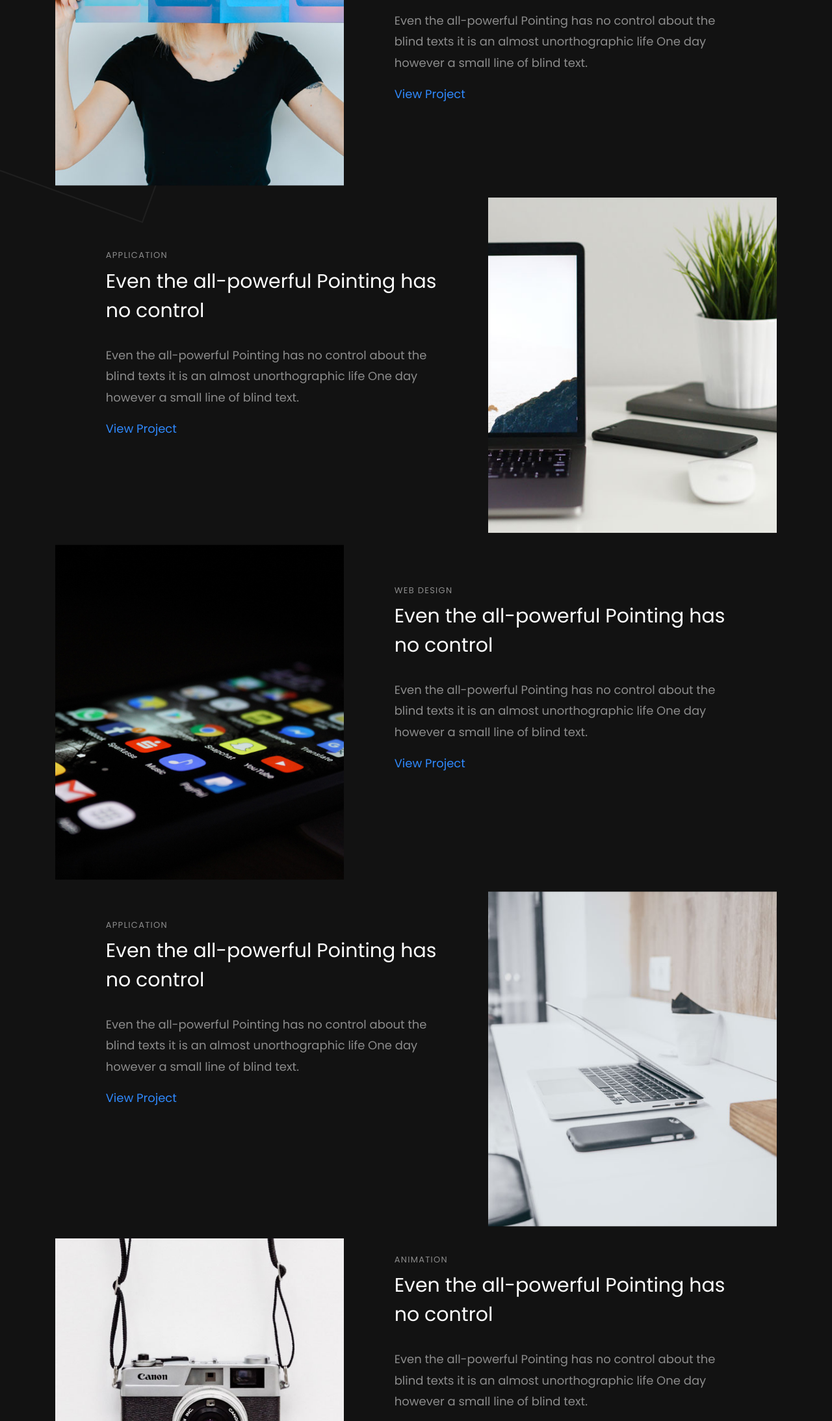
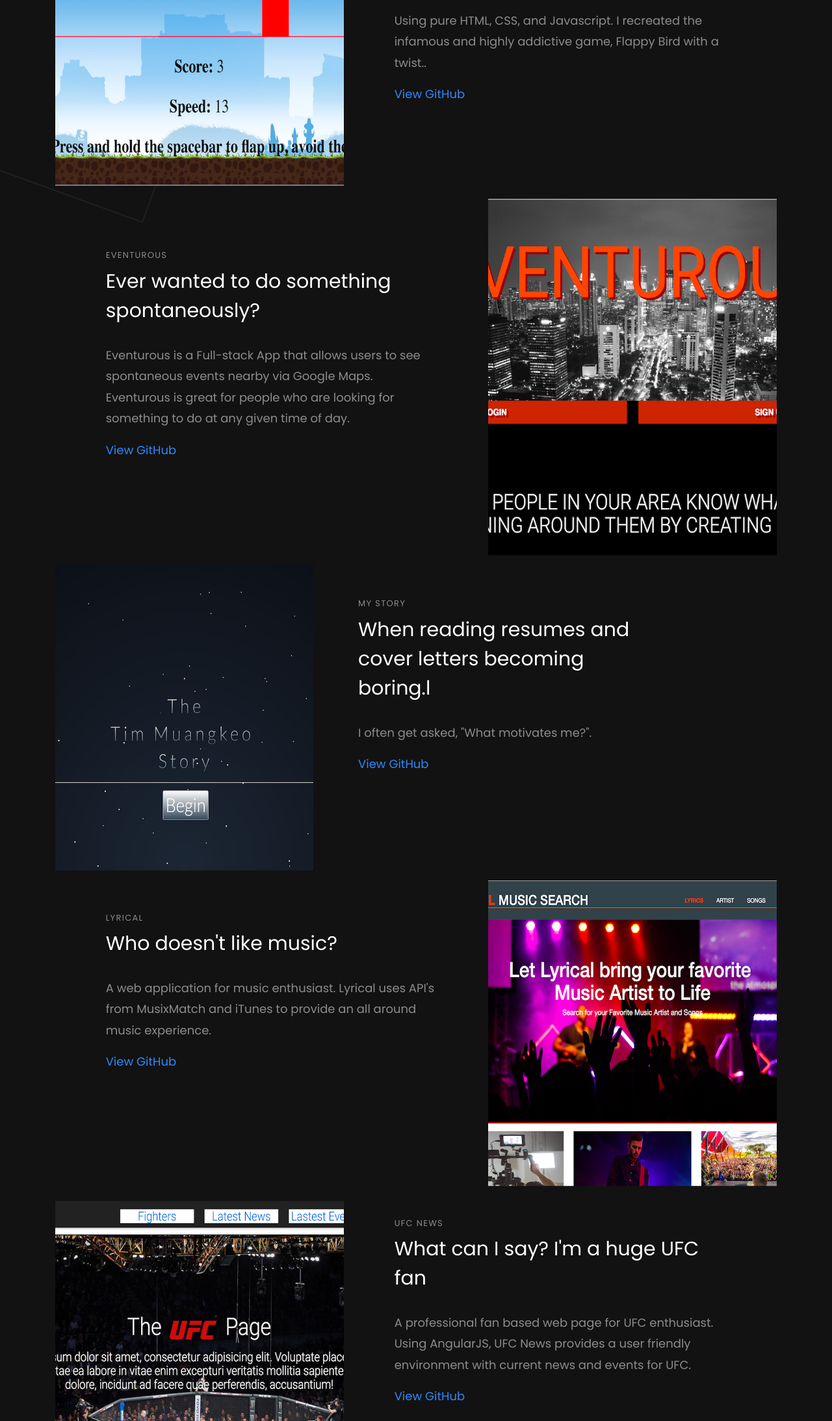
Before and after one commit to ttmuangkeo/ttmuangkeo.github.io, a plain HTML site: page portfolio.html in a window 1280 px wide. Shown: the part 613-2800 px from the top of the page at 65% size. Drawn offline with Linux system fonts and the light colour scheme; some packages are replaced by stand-ins of ours; no server answers; files whose address does not match are found by name.

Commit message:
cleaned up UI

```diff
--- a/portfolio.html
+++ b/portfolio.html
@@ -1,7 +1,7 @@
 <!DOCTYPE html>
 <html lang="en">
   <head>
-    <title>Beckham - Free Bootstrap 4 Template by Colorlib</title>
+    <title>Tim Muangkeo | Portfolio | Developer</title>
     <meta charset="utf-8">
     <meta name="viewport" content="width=device-width, initial-scale=1, shrink-to-fit=no">
 
@@ -37,18 +37,18 @@
     <nav id="colorlib-main-nav" role="navigation">
       <a href="#" class="js-colorlib-nav-toggle colorlib-nav-toggle active"><i></i></a>
       <div class="js-fullheight colorlib-table">
-      	<div class="img" style="background-image: url(images/author-2.jpg);"></div>
+      	<div class="img" style="background-image: url(images/img1.jpg);"></div>
         <div class="colorlib-table-cell js-fullheight">
           <div class="row no-gutters">
             <div class="col-md-12 text-center">
-              <h1 class="mb-4"><a href="index.html" class="logo">Beckham Muff</a></h1>
+              <h1 class="mb-4"><a href="index.html" class="logo">Tim Muangkeo</a></h1>
               <ul>
                 <li><a href="index.html"><span><small>01</small>Home</span></a></li>
                 <li><a href="about.html"><span><small>02</small>Resume</span></a></li>
-                <li><a href="services.html"><span><small>03</small>Services</span></a></li>
+   <!--              <li><a href="services.html"><span><small>03</small>Services</span></a></li> -->
                 <li class="active"><a href="portfolio.html"><span><small>04</small>Portfolio</span></a></li>
-                <li><a href="blog.html"><span><small>05</small>Blog</span></a></li>
-                <li><a href="contact.html"><span><small>06</small>Contact</span></a></li>
+       <!--          <li><a href="blog.html"><span><small>05</small>Blog</span></a></li> -->
+<!--                 <li><a href="contact.html"><span><small>06</small>Contact</span></a></li> -->
               </ul>
             </div>
           </div>
@@ -62,7 +62,7 @@
           <div class="row">
             <div class="col-md-12">
               <div class="colorlib-navbar-brand">
-                <a class="colorlib-logo" href="index.html"><span class="logo-img" style="background-image: url(images/person_1.jpg);"></span>Beckham Muff</a>
+                <a class="colorlib-logo" href="index.html"><span class="logo-img" style="background-image: url(images/image3.jpg);"></span>Tim Muangkeo</a>
               </div>
               <a href="#" class="js-colorlib-nav-toggle colorlib-nav-toggle"><i></i></a>
             </div>
@@ -80,81 +80,81 @@
           </div>
           <div class="row no-gutters">
 	          <div class="block-3 d-md-flex ftco-animate" data-scrollax-parent="true">
-	            <a href="portfolio-single.html" class="image d-flex justify-content-center align-items-center" style="background-image: url('images/work-1.jpg'); " data-scrollax=" properties: { translateY: '-30%'}">
+	            <a href="https://ttmuangkeo.github.io/flappy-bird/" class="image d-flex justify-content-center align-items-center" style="background-image: url('images/portfolio/1.png'); " data-scrollax=" properties: { translateY: '-30%'}">
 	              <div class="icon d-flex text-center justify-content-center align-items-center">
 	                <span class="icon-search"></span>
 	              </div>
 	            </a>
 	            <div class="text">
-	              <h4 class="subheading">Illustration</h4>
-	              <h2 class="heading"><a href="portfolio-single.html">Even the all-powerful Pointing has no control</a></h2>
-	              <p>Even the all-powerful Pointing has no control about the blind texts it is an almost unorthographic life One day however a small line of blind text.</p>
-	              <p><a href="#">View Project</a></p>
+	              <h4 class="subheading">Flappy Bird</h4>
+	              <h2 class="heading"><a href="portfolio-single.html">Flappy Bird was created in 2-3 days? Hold my beer...</a></h2>
+	              <p>Using pure HTML, CSS, and Javascript. I recreated the infamous and highly addictive game, Flappy Bird with a twist..</p>
+	              <p><a href="https://github.com/ttmuangkeo/flappy-bird">View GitHub</a></p>
 	            </div>
 	          </div>
 	          <div class="block-3 d-md-flex ftco-animate" data-scrollax-parent="true">
-	            <a href="portfolio-single.html" class="image order-2 d-flex justify-content-center align-items-center" style="background-image: url('images/work-2.jpg'); " data-scrollax=" properties: { translateY: '-30%'}">
+	            <a href="https://eventurous.herokuapp.com" class="image order-2 d-flex justify-content-center align-items-center" style="background-image: url('images/portfolio/2.png'); " data-scrollax=" properties: { translateY: '-30%'}">
 	              <div class="icon d-flex text-center justify-content-center align-items-center">
 	                <span class="icon-search"></span>
 	              </div>
 	            </a>
 	            <div class="text order-1">
-	              <h4 class="subheading">Application</h4>
-	              <h2 class="heading"><a href="portfoli-singleo.html">Even the all-powerful Pointing has no control</a></h2>
-	              <p>Even the all-powerful Pointing has no control about the blind texts it is an almost unorthographic life One day however a small line of blind text.</p>
-	              <p><a href="#">View Project</a></p>
+	              <h4 class="subheading">Eventurous</h4>
+	              <h2 class="heading"><a href="portfoli-singleo.html">Ever wanted to do something spontaneously?</a></h2>
+	              <p>Eventurous is a Full-stack App that allows users to see spontaneous events nearby via Google Maps. Eventurous is great for people who are looking for something to do at any given time of day.</p>
+	              <p><a href="https://github.com/ttmuangkeo/project-2">View GitHub</a></p>
 	            </div>
 	          </div>
 	          <div class="block-3 d-md-flex ftco-animate" data-scrollax-parent="true">
-	            <a href="portfolio-single.html" class="image d-flex justify-content-center align-items-center" style="background-image: url('images/work-3.jpg'); " data-scrollax=" properties: { translateY: '-30%'}">
+	            <a href="https://ttmuangkeo.github.io/whoistimmuangkeo" class="image d-flex justify-content-center align-items-center" style="background-image: url('images/portfolio/3.png'); " data-scrollax=" properties: { translateY: '-30%'}">
 	              <div class="icon d-flex text-center justify-content-center align-items-center">
 	                <span class="icon-search"></span>
 	              </div>
 	            </a>
 	            <div class="text">
-	              <h4 class="subheading">Web Design</h4>
-	              <h2 class="heading"><a href="portfolio-single.html">Even the all-powerful Pointing has no control</a></h2>
-	              <p>Even the all-powerful Pointing has no control about the blind texts it is an almost unorthographic life One day however a small line of blind text.</p>
-	              <p><a href="#">View Project</a></p>
+	              <h4 class="subheading">My Story</h4>
+	              <h2 class="heading"><a href="portfolio-single.html">When reading resumes and cover letters becoming boring.l</a></h2>
+	              <p>I often get asked, "What motivates me?". </p>
+	              <p><a href="https://ttmuangkeo.github.io/whoistimmuangkeo">View GitHub</a></p>
 	            </div>
 	          </div>
 	          <div class="block-3 d-md-flex ftco-animate" data-scrollax-parent="true">
-	            <a href="portfolio-single.html" class="image order-2 d-flex justify-content-center align-items-center" style="background-image: url('images/work-4.jpg'); " data-scrollax=" properties: { translateY: '-30%'}">
+	            <a href="https://musicalsearch.herokuapp.com/" class="image order-2 d-flex justify-content-center align-items-center" style="background-image: url('images/portfolio/4.jpg'); " data-scrollax=" properties: { translateY: '-30%'}">
 	              <div class="icon d-flex text-center justify-content-center align-items-center">
 	                <span class="icon-search"></span>
 	              </div>
 	            </a>
 	            <div class="text order-1">
-	              <h4 class="subheading">Application</h4>
-	              <h2 class="heading"><a href="portfoli-singleo.html">Even the all-powerful Pointing has no control</a></h2>
-	              <p>Even the all-powerful Pointing has no control about the blind texts it is an almost unorthographic life One day however a small line of blind text.</p>
-	              <p><a href="#">View Project</a></p>
+	              <h4 class="subheading">Lyrical</h4>
+	              <h2 class="heading"><a href="portfoli-singleo.html">Who doesn't like music?</a></h2>
+	              <p>A web application for music enthusiast. Lyrical uses API's from MusixMatch and iTunes to provide an all around music experience.</p>
+	              <p><a href="https://github.com/ttmuangkeo/project_lyrical">View GitHub</a></p>
 	            </div>
 	          </div>
 	          <div class="block-3 d-md-flex ftco-animate" data-scrollax-parent="true">
-	            <a href="portfolio-single.html" class="image d-flex justify-content-center align-items-center" style="background-image: url('images/work-5.jpg'); " data-scrollax=" properties: { translateY: '-30%'}">
+	            <a href="http://ufc-daily-news.herokuapp.com/" class="image d-flex justify-content-center align-items-center" style="background-image: url('images/portfolio/6.jpg'); " data-scrollax=" properties: { translateY: '-30%'}">
 	              <div class="icon d-flex text-center justify-content-center align-items-center">
 	                <span class="icon-search"></span>
 	              </div>
 	            </a>
 	            <div class="text">
-	              <h4 class="subheading">Animation</h4>
-	              <h2 class="heading"><a href="portfoli-singleo.html">Even the all-powerful Pointing has no control</a></h2>
-	              <p>Even the all-powerful Pointing has no control about the blind texts it is an almost unorthographic life One day however a small line of blind text.</p>
-	              <p><a href="#">View Project</a></p>
+	              <h4 class="subheading">UFC News</h4>
+	              <h2 class="heading"><a href="portfoli-singleo.html">What can I say? I'm a huge UFC fan</a></h2>
+	              <p>A professional fan based web page for UFC enthusiast. Using AngularJS, UFC News provides a user friendly environment with current news and events for UFC.</p>
+	              <p><a href="https://github.com/ttmuangkeo/ufc-news">View GitHub</a></p>
 	            </div>
 	          </div>
 	          <div class="block-3 d-md-flex ftco-animate" data-scrollax-parent="true">
-	            <a href="portfolio-single.html" class="image order-2 d-flex justify-content-center align-items-center" style="background-image: url('images/work-6.jpg'); " data-scrollax=" properties: { translateY: '-30%'}">
+	            <a href="ttp://marvel-studios.herokuapp.com/" class="image order-2 d-flex justify-content-center align-items-center" style="background-image: url('images/portfolio/7.jpg'); " data-scrollax=" properties: { translateY: '-30%'}">
 	              <div class="icon d-flex text-center justify-content-center align-items-center">
 	                <span class="icon-search"></span>
 	              </div>
 	            </a>
 	            <div class="text order-1">
-	              <h4 class="subheading">Branding</h4>
-	              <h2 class="heading"><a href="portfoli-singleo.html">Even the all-powerful Pointing has no control</a></h2>
-	              <p>Even the all-powerful Pointing has no control about the blind texts it is an almost unorthographic life One day however a small line of blind text.</p>
-	              <p><a href="#">View Project</a></p>
+	              <h4 class="subheading">Marvel Project</h4>
+	              <h2 class="heading"><a href="portfoli-singleo.html">Disney recently release their API. Let's play with it.</a></h2>
+	              <p>Capitalizing on Marvel's accomplishments in the entertainment industry, I created a page where you can search for Marvel characters and find out their Bio, Comics, and movies.</p>
+	              <p><a href="https://github.com/ttmuangkeo/marvel-project">View GitHub</a></p>
 	            </div>
 	          </div>
 	        </div>
@@ -182,14 +182,14 @@
             <div class="col-md-5 text-center">
               <div class="ftco-footer-widget mb-5">
                 <ul class="ftco-footer-social list-unstyled">
-                  <li class="ftco-animate"><a href="#"><span class="icon-twitter"></span></a></li>
-                  <li class="ftco-animate"><a href="#"><span class="icon-facebook"></span></a></li>
-                  <li class="ftco-animate"><a href="#"><span class="icon-instagram"></span></a></li>
+                  <li class="ftco-animate"><a href="https://twitter.com/tim_muangkeo"><span class="icon-twitter"></span></a></li>
+                  <li class="ftco-animate"><a href="https://github.com/ttmuangkeo"><span class="icon-github"></span></a></li>
+                  <li class="ftco-animate"><a href="https://www.linkedin.com/in/ttmuangkeo/"><span class="icon-linkedin"></span></a></li>
                 </ul>
               </div>
               <div class="ftco-footer-widget">
-                <h2 class="mb-3">Contact Us</h2>
-                <p class="h3 email"><a href="#">info@email.com</a></p>
+                <h2 class="mb-3">Contact Me</h2>
+                <p class="h3 email"><a href="mailto:tim.muangkeo@gmail.com">tim.muangkeo@gmail.com</a></p>
               </div>
             </div>
           </div>
```
Also changed, not shown: about.html (+8 -8 lines), contact.html (+2 -2 lines), index.html (+5 -5 lines).
